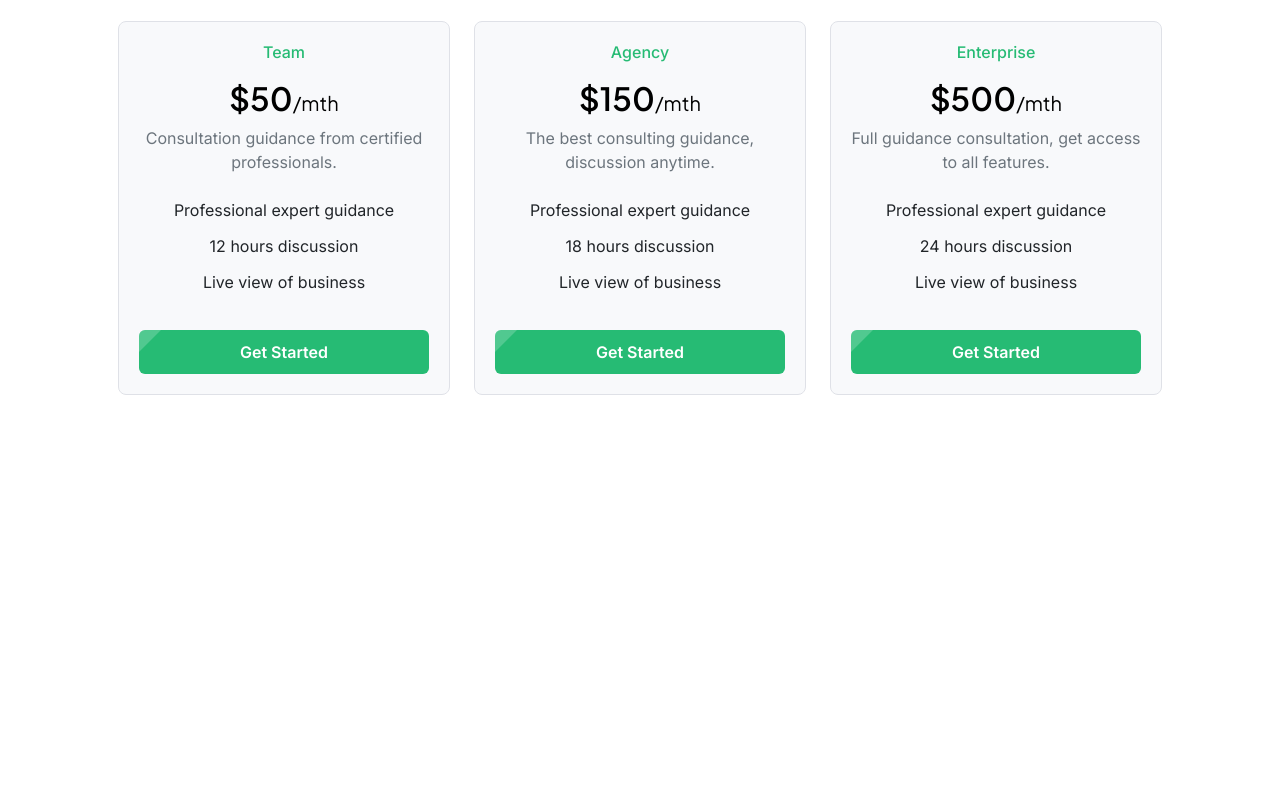
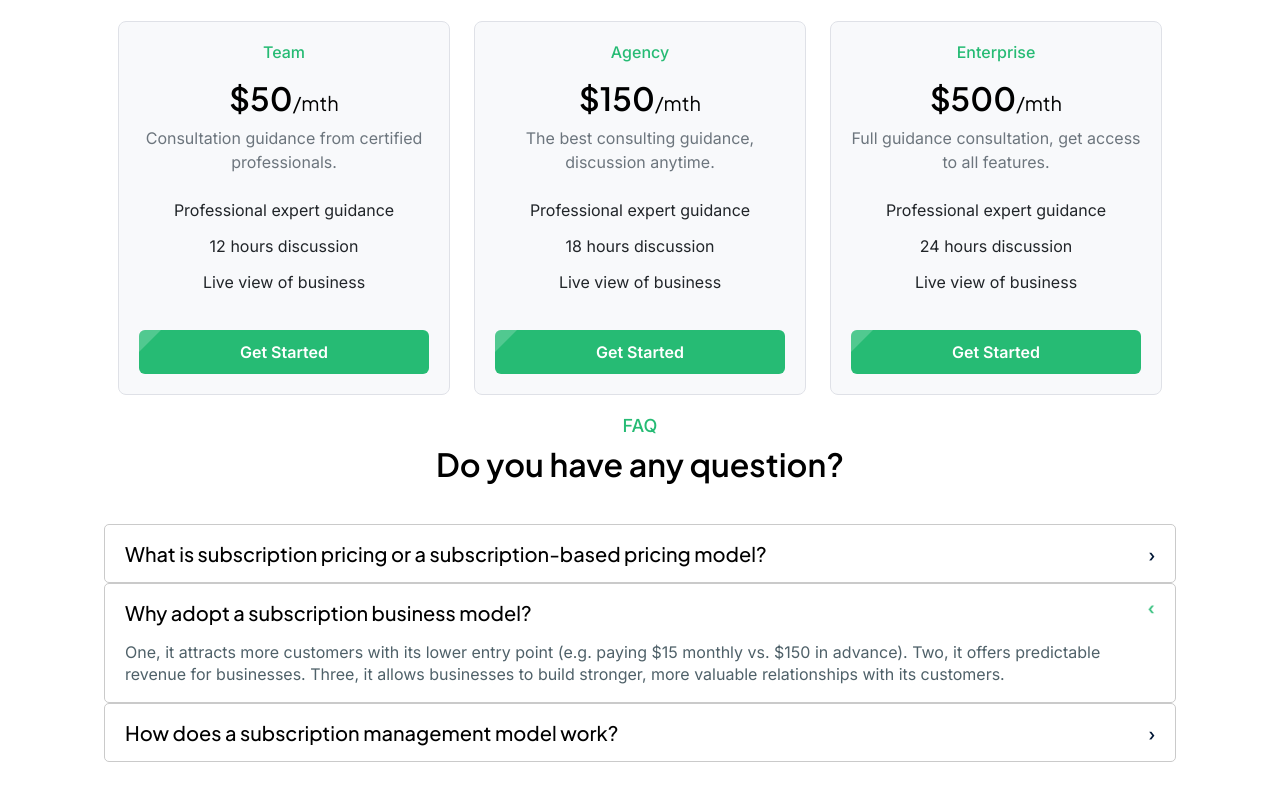
Before and after one commit to MehmetUmre/Up-Consultancy-Project, a plain HTML site: page homepage.html in a window 1280 px wide. Shown: the part 3901-4701 px from the top of the page. Before the commit the page ends 4336 px from the top, so only its background shows below. Drawn offline with Linux system fonts and the light colour scheme; a web font is replaced by a local one.

Commit message:
[UP-19] - Implement the FAQ Section

```diff
--- a/homepage.css
+++ b/homepage.css
@@ -1032,3 +1032,90 @@
     .get-started:hover {
         background: #6C757D;
     }
+
+    /*--------------------------------*/
+   .faq-section{
+    width: 1070px;
+    margin: 0 auto;
+    width: 100%;
+    margin-top: 20px;
+
+  }
+
+  .faq-header {
+      text-align: center;
+      margin-bottom: 8px;
+      color: var(--Primary, #26BB74);
+      font-family: 'Inter';
+      font-size: 18px;
+      font-style: normal;
+      font-weight: 500;
+      line-height: normal;
+  }
+
+  .faq-title {
+      margin-bottom: 40px;
+      color: #000;
+      text-align: center;
+      font-family: "Plus Jakarta Sans";
+      font-size: 32px;
+      font-style: normal;
+      font-weight: 600;
+      line-height: normal;
+  }
+
+  .faq-item {
+      margin-bottom: 10px;
+      cursor: pointer;
+      background: white;
+      overflow: hidden;
+      max-width: 1070px;
+      margin: 0 auto;
+      width: 100%;
+      border-radius: 5px;
+      border: 1px solid #CACACA;
+  }
+
+  .faq-question {
+      padding: 16px 20px;
+      display: flex;
+      justify-content: space-between;
+      align-items: center;
+      color: #000;
+      font-family: "Plus Jakarta Sans";
+      font-size: 20px;
+      font-style: normal;
+      font-weight: 500;
+      line-height: normal;
+  }
+  .faq-question:hover {
+    color: #26BB74;
+  }
+
+  .faq-answer {
+      padding: 0 20px;
+      max-height: 0;
+      overflow: hidden;
+      transition: max-height 0.3s ease-out, padding 0.3s ease-out;
+      color: var(--Text-2, #4F6169);
+      font-family: 'Inter';
+      font-size: 16px;
+      font-style: normal;
+      font-weight: 400;
+      line-height: 140%;
+  }
+
+  .faq-item.active .faq-answer {
+      max-height: 1000px;
+      padding: 0 20px 16px;
+  }
+
+  .arrow {
+      color: #001635;
+      transition: transform 0.3s ease;
+  }
+
+  .faq-item.active .arrow {
+      transform: rotate(180deg);
+      color: #26BB74;
+  }
--- a/homepage.html
+++ b/homepage.html
@@ -69,6 +69,12 @@
       <div class="pricing-subtitle">Choose the price for your business consultation.</div>
     </div>
       <div class="pricing-container" id="pricing-container"></div>
+      <!-------->
+      <div class="faq-section">
+      <div class="faq-header">FAQ</div>
+        <h1 class="faq-title">Do you have any question?</h1>
+      </div>
+          <div id="faq-container"></div>
     </Homepage>
     <Services></Services>
     <Pricing></Pricing>
--- a/homepage.js
+++ b/homepage.js
@@ -333,3 +333,41 @@ pricingPlans.forEach(plan => {
 
     pricingContainer.appendChild(card);
 });
+
+/*--------------------------------*/
+const faqData = [
+    {
+        question: "What is subscription pricing or a subscription-based pricing model?",
+        answer: "Subscription pricing is a business model where customers pay a recurring fee at regular intervals (e.g., monthly or annually) to access a product or service. This model provides ongoing value to customers and a steady revenue stream for businesses."
+    },
+    {
+        question: "Why adopt a subscription business model?",
+        answer: "One, it attracts more customers with its lower entry point (e.g. paying $15 monthly vs. $150 in advance). Two, it offers predictable revenue for businesses. Three, it allows businesses to build stronger, more valuable relationships with its customers."
+    },
+    {
+        question: "How does a subscription management model work?",
+        answer: "A subscription management model involves setting up recurring billing cycles, managing customer accounts, handling upgrades/downgrades, and providing ongoing value to retain subscribers. It often includes features like automated payments, usage tracking, and customer support systems."
+    }
+];
+
+const faqContainer = document.getElementById('faq-container');
+
+faqData.forEach((item, index) => {
+    const faqItem = document.createElement('div');
+    faqItem.classList.add('faq-item');
+    if (index === 1) faqItem.classList.add('active');
+
+    faqItem.innerHTML = `
+        <div class="faq-question">
+            ${item.question}
+            <span class="arrow">›</span>
+        </div>
+        <div class="faq-answer">${item.answer}</div>
+    `;
+
+    faqItem.addEventListener('click', () => {
+        faqItem.classList.toggle('active');
+    });
+
+    faqContainer.appendChild(faqItem);
+});
```
